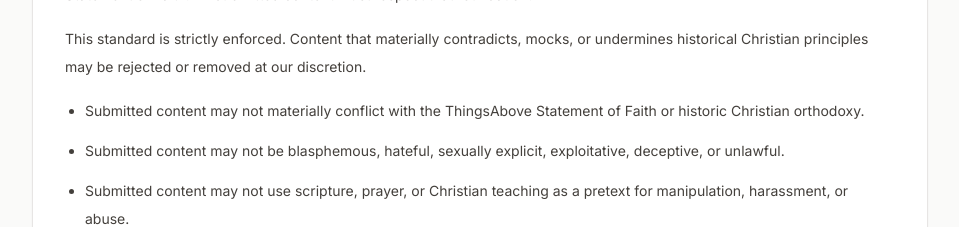
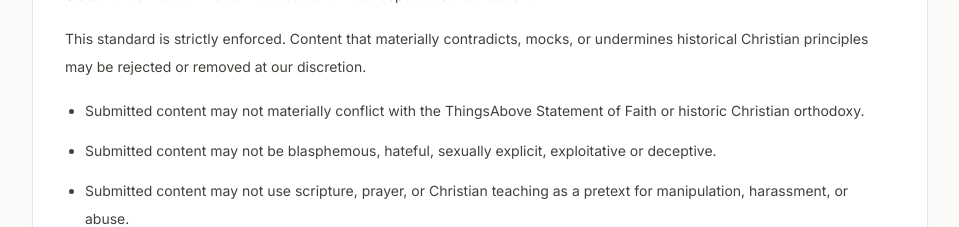
Before and after one commit to DeepCOP/thingsaboveweb, a Next.js app: page /terms in a window 1280 px wide. Shown: the part 1360-1587 px from the top of the page, without its empty margins (160-1119 px from the left). Built offline with nearby package versions, Linux system fonts and the light colour scheme; no server answers.

Commit message:
update TOS

```diff
--- a/src/app/terms/page.tsx
+++ b/src/app/terms/page.tsx
@@ -38,7 +38,7 @@ const sections = [
     ],
     bullets: [
       'Submitted content may not materially conflict with the ThingsAbove Statement of Faith or historic Christian orthodoxy.',
-      'Submitted content may not be blasphemous, hateful, sexually explicit, exploitative, deceptive, or unlawful.',
+      'Submitted content may not be blasphemous, hateful, sexually explicit, exploitative or deceptive.',
       'Submitted content may not use scripture, prayer, or Christian teaching as a pretext for manipulation, harassment, or abuse.',
       'You may not upload content you do not have the right to use.',
     ],
```
